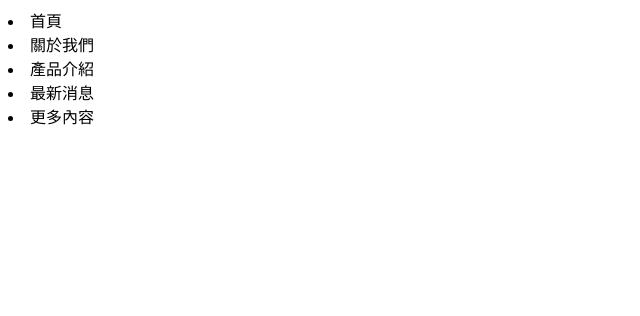
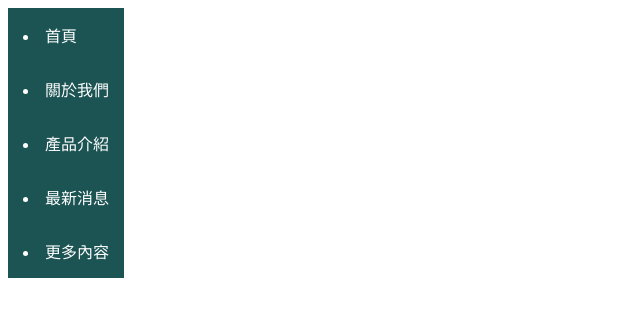
Before and after one commit to elaine0623/personalproject, a plain HTML site: page index.html in a window 1280 px wide. Shown: the whole page, without its empty margins (0-640 px from the left). Drawn offline with Linux system fonts and the light colour scheme.

Commit message:
修改導覽列

```diff
--- a/index.html
+++ b/index.html
@@ -4,6 +4,16 @@
     <meta charset="UTF-8">
     <meta name="viewport" content="width=device-width, initial-scale=1.0">
     <title>Document</title>
+    <style>
+        .wrapper{
+            display: flex;
+        }
+        .wrapper nav li{
+            background-color: rgb(28, 84, 84);
+            color: #FFF;
+            padding: 15px;
+        }
+    </style>
 </head>
 <body>
     <div class="wrapper">
```
